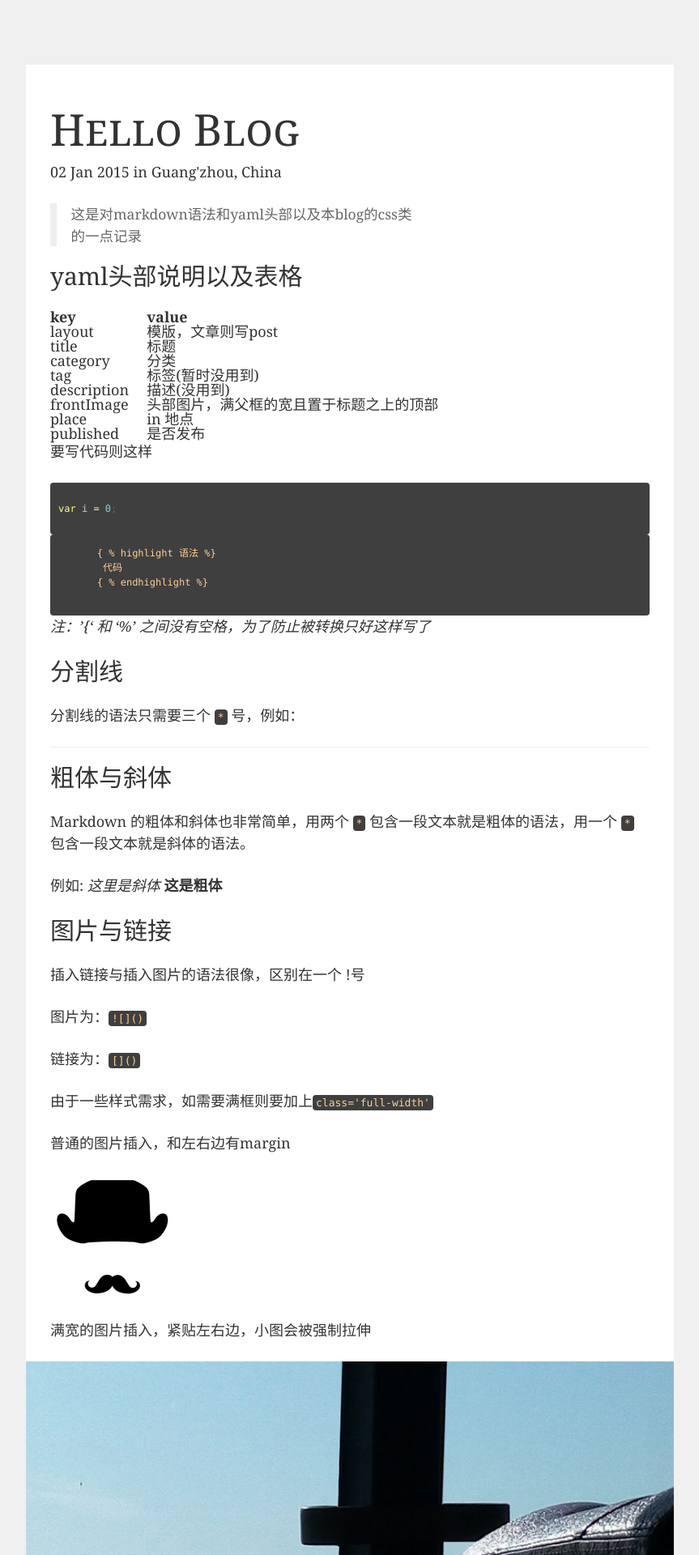
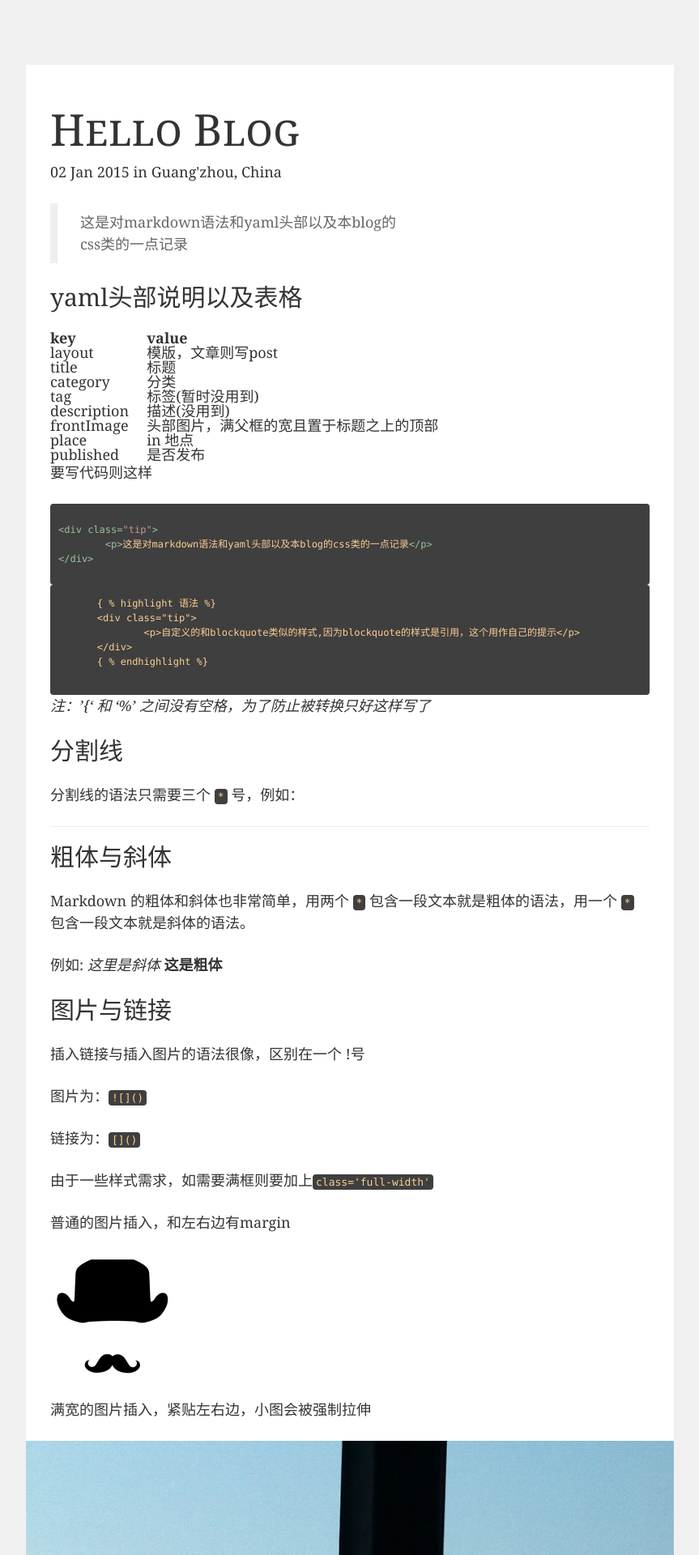
Before and after one commit to inexistence/inexistence.github.io, a Jekyll site: the page built from _posts/2015-1-2-read-me.md, in a window 1280 px wide. Shown: the top 1920 px of the page at 81% size, without its empty margins (208-1071 px from the left). Built offline with Jekyll 4.4.1, drawn with Linux system fonts in a browser that asks for light colours; Markdown is read by kramdown in place of the engine named in the settings.

Commit message:
update blockquote mainly

````diff
--- a/_posts/2015-1-2-read-me.md
+++ b/_posts/2015-1-2-read-me.md
@@ -6,7 +6,7 @@
 tag: tech
 published: true
 ---
-> 这是对markdown语法和yaml头部以及本blog的css类的一点记录
+<div class="tip"><p>这是对markdown语法和yaml头部以及本blog的css类的一点记录</p></div>
 
 ##yaml头部说明以及表格
 
@@ -26,13 +26,17 @@
 
 要写代码则这样
 
-{% highlight javascript %}
-var i = 0;
+{% highlight html %}
+<div class="tip">
+	<p>这是对markdown语法和yaml头部以及本blog的css类的一点记录</p>
+</div>
 {% endhighlight %}
 
 ```
 	{ % highlight 语法 %}
-	 代码
+	<div class="tip">
+		<p>自定义的和blockquote类似的样式,因为blockquote的样式是引用，这个用作自己的提示</p>
+	</div>
 	{ % endhighlight %}
 
 ```
--- a/assets/css/markdown.css
+++ b/assets/css/markdown.css
@@ -10,7 +10,7 @@
  	following are some optional font families. Usually a family
 	is safer to choose than a specific font,
 	which may not be on the users computer		*/
-    font-family:Georgia, Palatino, serif;
+     font-family:Georgia, Palatino, serif;
 /    font-family:"Book Antiqua", Palatino, serif;
 /    font-family:Arial, Helvetica, sans-serif;
 /    font-family:Tahoma, Verdana, Geneva, sans-serif;
@@ -141,19 +141,33 @@
     line-height: 1.5;
     font-size: 13px;
 }
+/*暂时屏蔽
 aside {
     display: block;
     float: right;
     width: 390px;
-}
+}*/
+/*旧版
 blockquote {
     border-left:.5em solid #eee;
     padding: 0 1em;
     margin-left:0;
     max-width: 476px;
+}*/
+
+blockquote{
+	font-size: 15px;
+	width: auto;
+	margin: 20px 5%;
+	padding: 30px 40px;
+	line-height: 2;
+/	background: rgba(256,256,256,0.1);
+	background-color:#f0f0f0;
+	border-left: 8px solid rgba(0,0,0,0.1);
 }
+
 blockquote  cite {
- /   font-size:14px;
+    font-size:14px;
     line-height:20px;
     color:#bfbfbf;
 }
@@ -162,8 +176,15 @@
 }
 
 blockquote p {
-    color: #666;
-    max-width: 460px;
+	color: rgba(0,0,0,0.7);
+	font-size: 16px;
+	line-height: 2em;
+	text-align: left;
+	text-indent: 0;
+	padding: 0;
+	margin-top: 0.5em;
+	margin-bottom: 0.5em;
+/	max-width: 476px;
 }
 hr {
 /    width: 540px;
@@ -171,3 +192,15 @@
     margin: 0 auto 0 0;
     color: #999;
 }
+
+.tip {
+    border-left:.5em solid #eee;
+    padding: 0 1em;
+    margin-left:0;
+    max-width: 476px;
+}
+.tip p {
+    color: #666;
+    max-width: 460px;
+	padding: 10px;
+}
````
Also changed, not shown: _posts/2015-1-2-test.md (+1 -1 lines), _posts/2015-1-3-read.md (added, +24 -0 lines), _posts/2015-1-3-sentences.md (added, +11 -0 lines), assets/css/style.css (line endings or trailing spaces).
